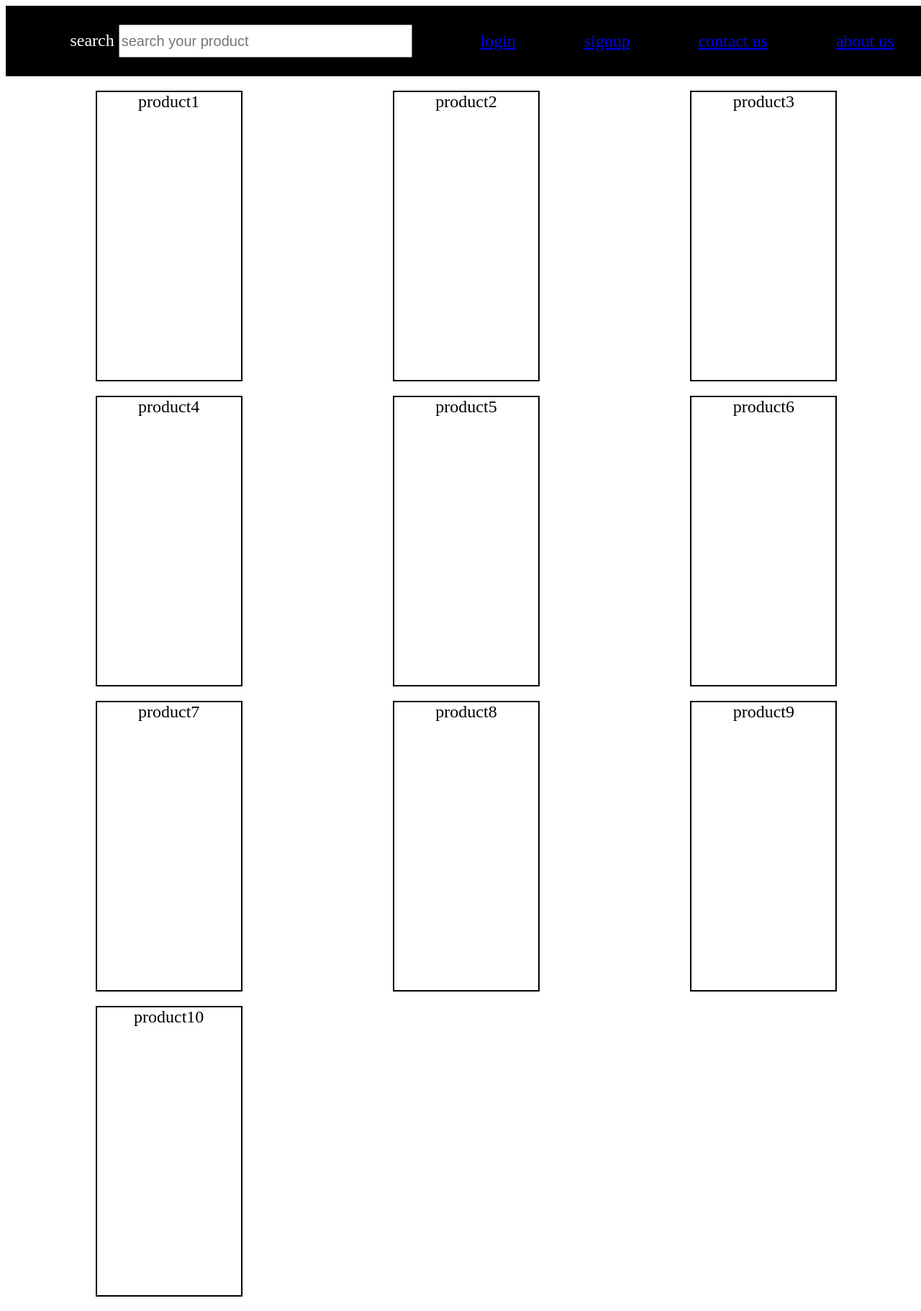
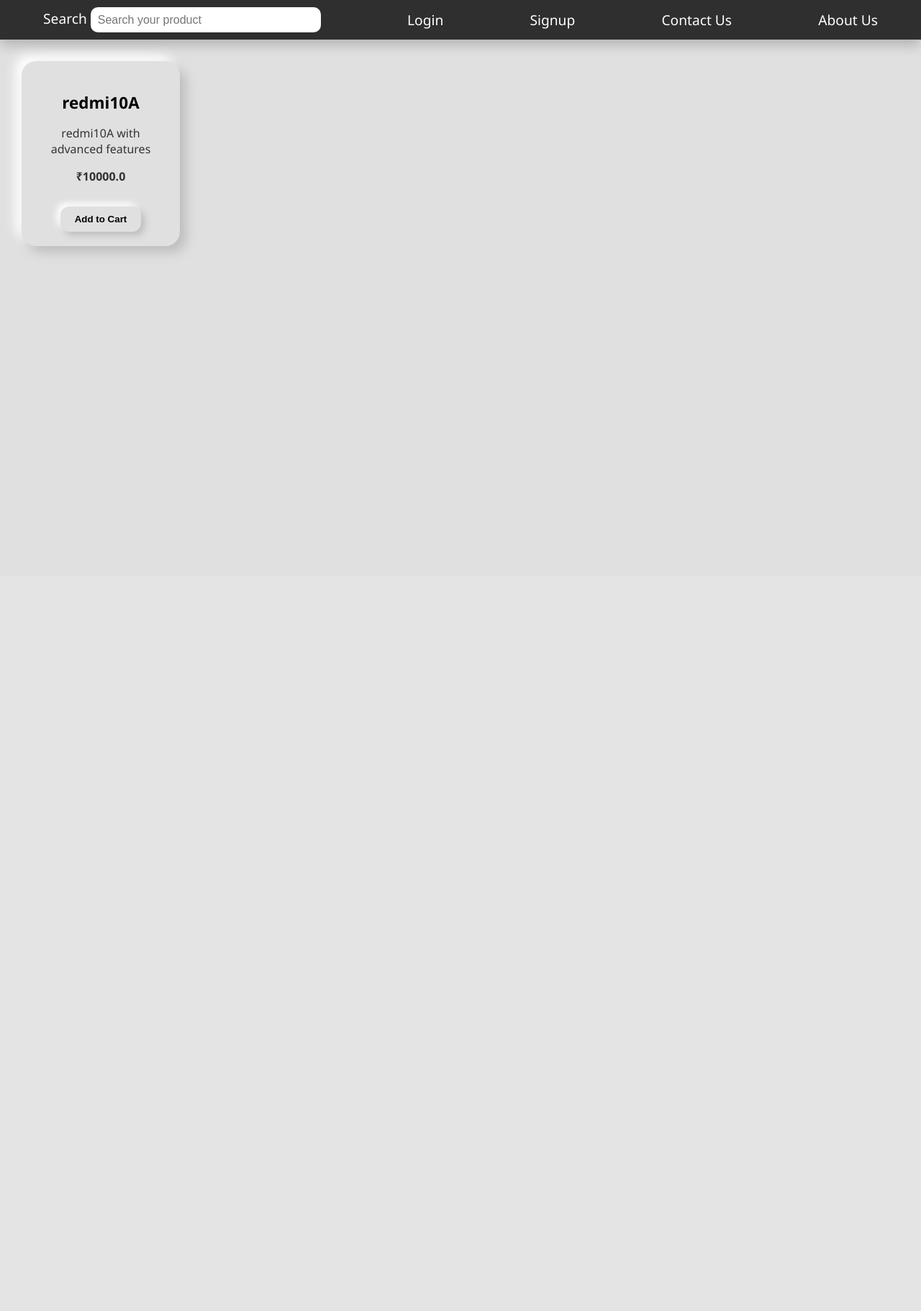
Before and after one commit to lokesh-235/e-commerce, a Flask app: page / in a window 1280 px wide. Shown: the whole page at 72% size. After the commit the page ends 356 px from the top, so only its background shows below. Run offline with Flask 3, Linux system fonts and the light colour scheme; data comes from the database, SQL or seed files in the repository; both versions use the stored data as it was after the commit.

Commit message:
added cart feature

```diff
--- a/app.py
+++ b/app.py
@@ -10,9 +10,14 @@
 def init_db():
     create_all_tables()
 
+from models.product import get_all_products
+
 @app.route('/')
 def home():
-    return render_template('index.html')
+    products = get_all_products()
+    print(products)
+    return render_template('index.html', products=products)
+
 
 @app.route('/login', methods=['GET', 'POST'])
 def login():
@@ -24,7 +29,7 @@
         password = request.form['password']
 
         user = get_user_by_credentials(username, password)
-
+        print(user)
         if user:
             session['user_id'] = user[0]         # user[0] = id
             session['username'] = user[1]        # user[1] = username
@@ -80,7 +85,7 @@
 @app.route('/logout')
 def logout():
     session.clear()
-    return redirect(url_for('login'))
+    return redirect(url_for('home'))
 
 
 if __name__ == '__main__':
--- a/models/product.py
+++ b/models/product.py
@@ -9,7 +9,8 @@
             name TEXT NOT NULL,
             price REAL NOT NULL,
             stock INTEGER DEFAULT 0,
-            description TEXT
+            description TEXT,
+            ImageURL TEXT
         )
     ''')
     conn.commit()
--- a/templates/index.html
+++ b/templates/index.html
@@ -3,50 +3,100 @@
 <head>
     <meta charset="UTF-8">
     <meta name="viewport" content="width=device-width, initial-scale=1.0">
-    <title>Document</title>
+    <title>Neumorphic Store</title>
     <style>
-        body{
-            font-size: 1.5rem;
-            width: 100vw;
-            height: 100vh;
-
+        body {
+            font-size: 1.2rem;
+            font-family: 'Segoe UI', Tahoma, Geneva, Verdana, sans-serif;
+            background: #e0e0e0;
+            margin: 0;
+            padding: 0;
         }
 
-        nav{
+        nav {
             width: 100%;
-            border: 2px solid black;
+            background-color: #2f2f2f;
+            box-shadow: 0 8px 16px rgba(0,0,0,0.2);
+            padding: 10px 0;
             position: sticky;
             top: 0;
-            background-color: black;
+            z-index: 1000;
         }
-        nav>ul{
+
+        nav > ul {
             list-style: none;
             display: flex;
             justify-content: space-around;
             align-items: center;
             color: white;
-            flex-wrap: wrap;
+            margin: 0;
+            padding: 0;
         }
-        .products{
+
+        nav > ul > li {
+            margin: 0 10px;
+        }
+
+        nav > ul > li > input {
+            width: 300px;
+            height: 35px;
+            font-size: 16px;
+            border-radius: 10px;
+            border: none;
+            padding: 0 10px;
+        }
+
+        .products {
             display: grid;
-            grid-template-columns: repeat(3,auto);
-            justify-content: space-around;
-            align-items: center;
+            grid-template-columns: repeat(auto-fill, minmax(220px, 1fr));
+            gap: 30px;
+            padding: 30px;
+        }
+
+        .product {
+            background: #e0e0e0;
+            border-radius: 20px;
+            box-shadow: 9px 9px 16px #bebebe,
+                        -9px -9px 16px #ffffff;
             text-align: center;
-            margin: 20px;
+            padding: 20px;
+            transition: all 0.3s ease;
+        }
 
+        .product:hover {
+            box-shadow: inset 5px 5px 10px #bebebe,
+                        inset -5px -5px 10px #ffffff;
         }
-        nav>ul>li>input{
 
-            width: 400px;
-            height: 40px;
-            font-size: 20px;
+        .product h3 {
+            margin-bottom: 10px;
         }
-        .products>.product{
-            width: 200px;
-            height: 400px;
-            border: 2px solid black;
-            margin-bottom: 20px;
+
+        .product p {
+            font-size: 1rem;
+            color: #333;
+        }
+
+        .add-to-cart {
+            margin-top: 15px;
+            padding: 10px 20px;
+            border: none;
+            border-radius: 12px;
+            background: #e0e0e0;
+            box-shadow: 5px 5px 10px #bebebe,
+                        -5px -5px 10px #ffffff;
+            font-weight: bold;
+            cursor: pointer;
+        }
+
+        .add-to-cart:hover {
+            box-shadow: inset 3px 3px 6px #bebebe,
+                        inset -3px -3px 6px #ffffff;
+        }
+
+        a {
+            color: white;
+            text-decoration: none;
         }
     </style>
 </head>
@@ -55,27 +105,23 @@
 
     <nav class="nav">
         <ul>
-            <li>search <input type="text" name="" id="" placeholder="search your product"></li>
-            <li><a href="/login">login</a></li>
-            <li><a href="/signup">signup</a></li>
-            <li><a href="#">contact us</a></li>
-            <li><a href="#">about us</a></li>
-
+            <li>Search <input type="text" placeholder="Search your product"></li>
+            <li><a href="/login">Login</a></li>
+            <li><a href="/signup">Signup</a></li>
+            <li><a href="#">Contact Us</a></li>
+            <li><a href="#">About Us</a></li>
         </ul>
     </nav>
 
     <div class="products">
-       <div id="product1" class="product">product1</div>
-       <div id="product2" class="product">product2</div>
-       <div id="product3" class="product">product3</div>
-       <div id="product4" class="product">product4</div>
-       <div id="product5" class="product">product5</div>
-       <div id="product6" class="product">product6</div>
-       <div id="product7" class="product">product7</div>
-       <div id="product8" class="product">product8</div>
-       <div id="product9" class="product">product9</div>
-       <div id="product10" class="product">product10</div>
-
+        {% for product in products %}
+        <div class="product">
+            <h3>{{ product[1] }}</h3>
+            <p>{{ product[4] }}</p>
+            <p><strong>₹{{ product[2] }}</strong></p>
+            <button class="add-to-cart">Add to Cart</button>
+        </div>
+        {% endfor %}
     </div>
 
 </body>
```
Also changed, not shown: templates/signup.html (+105 -5 lines), ecommerce.db.
